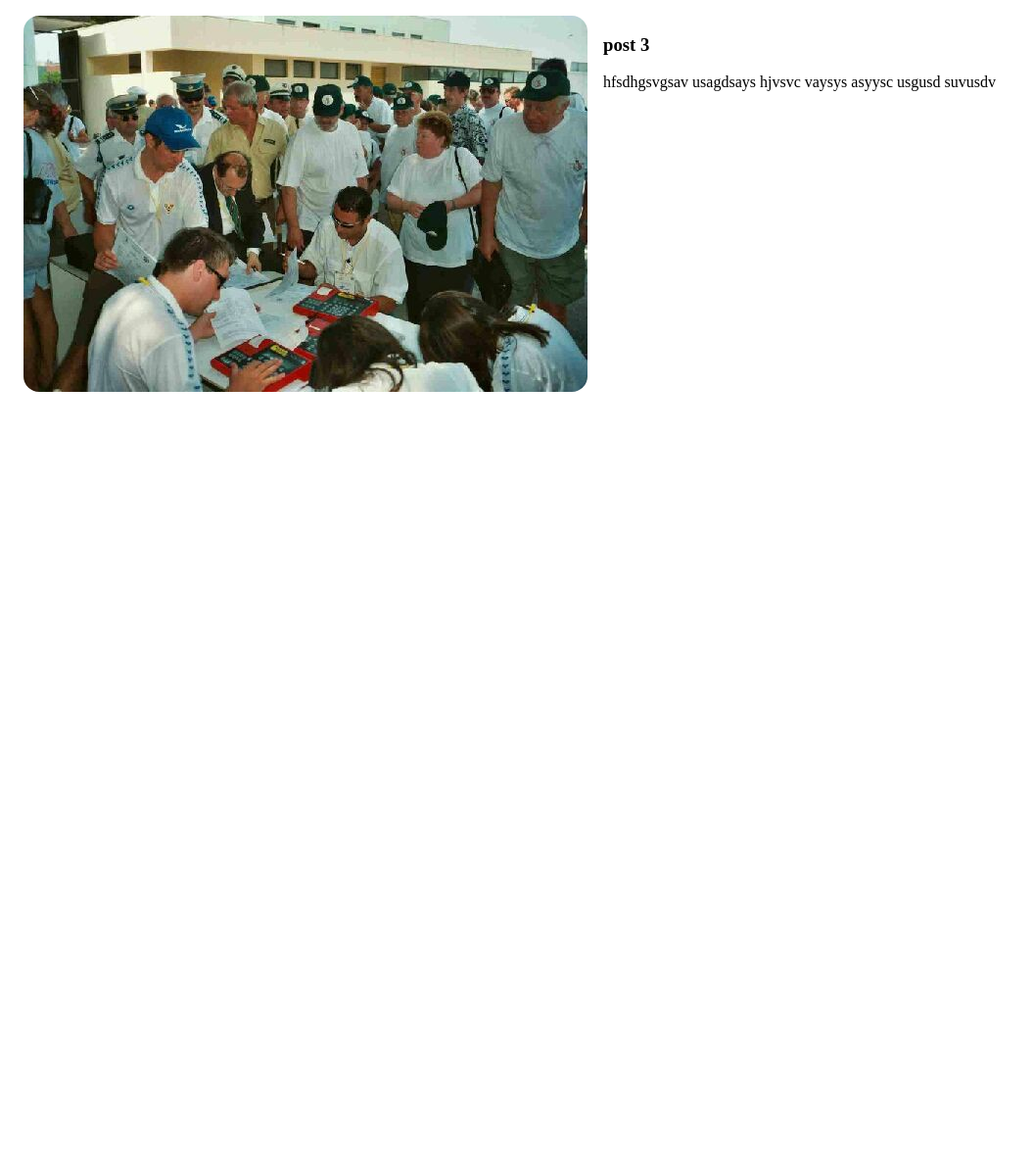
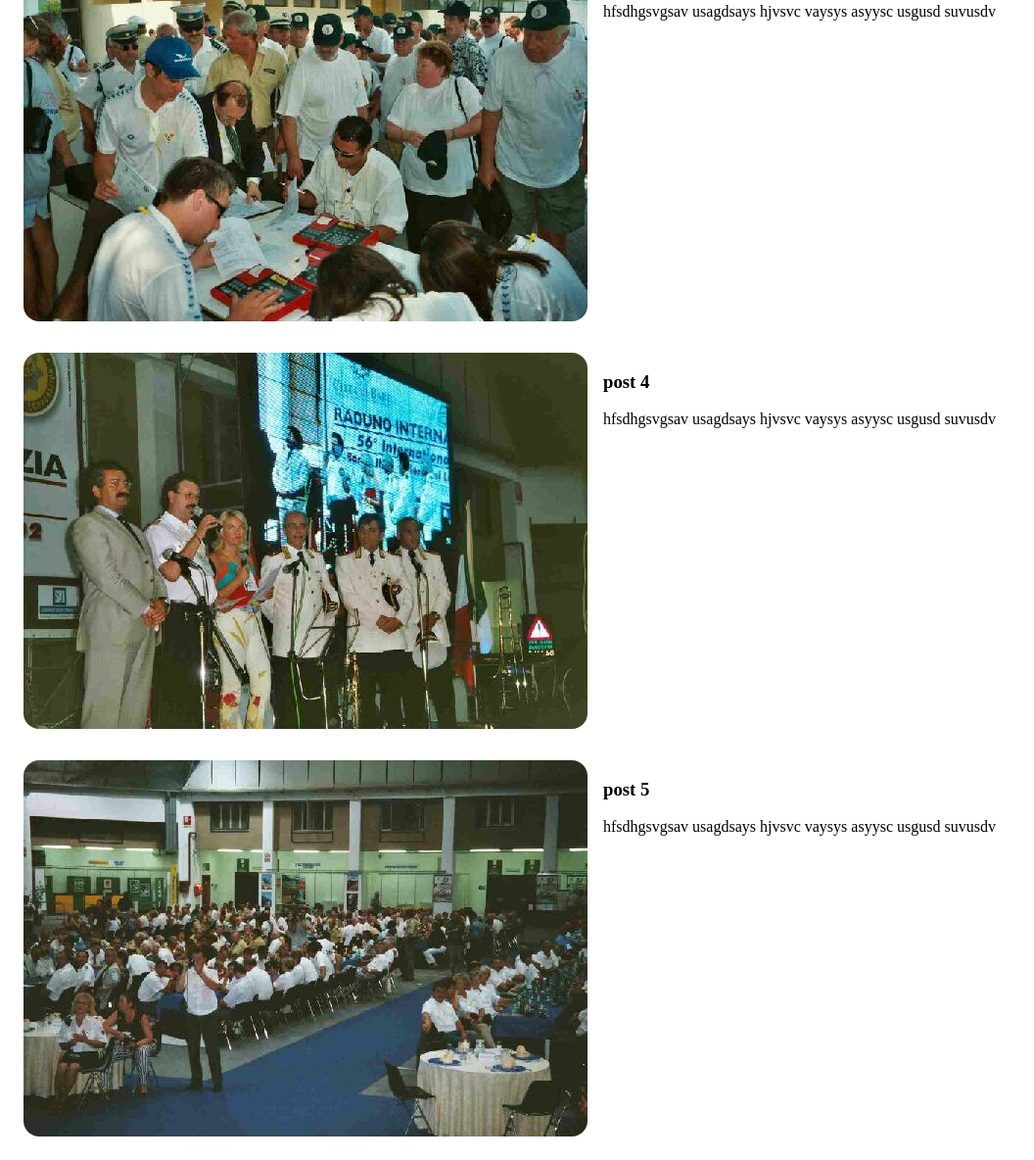
Before and after one commit to devBinay/github-action-test, a plain HTML site: page index.html in a window 1280 px wide. Shown: the part 912-2096 px from the top of the page at 98% size, without its empty margins (0-1056 px from the left). Before the commit the page ends 1336 px from the top, so only its background shows below. Drawn offline with Linux system fonts and the light colour scheme.

Commit message:
Deploying to gh-pages from @ devBinay/github-action-test@cb854e54b007c60ceb07eb449b1a66a6ee11974b 🚀

```diff
--- a/data.json
+++ b/data.json
@@ -14,6 +14,16 @@
             "title": "post 3",
             "description": "hfsdhgsvgsav usagdsays hjvsvc vaysys asyysc usgusd suvusdv",
             "imgSrc": "./assets/003.jpg"
+        },
+        {
+            "title": "post 4",
+            "description": "hfsdhgsvgsav usagdsays hjvsvc vaysys asyysc usgusd suvusdv",
+            "imgSrc": "./assets/007.jpg"
+        },
+        {
+            "title": "post 5",
+            "description": "hfsdhgsvgsav usagdsays hjvsvc vaysys asyysc usgusd suvusdv",
+            "imgSrc": "./assets/008.jpg"
         }
     ]
 }
--- a/index.html
+++ b/index.html
@@ -8,7 +8,6 @@
     <link rel="stylesheet" href="style.css">
 </head>
 <body>
-    <h1>Hello World</h1>
     <div class="app"></div>
     <script src="main.js"></script>
 </body>
```
